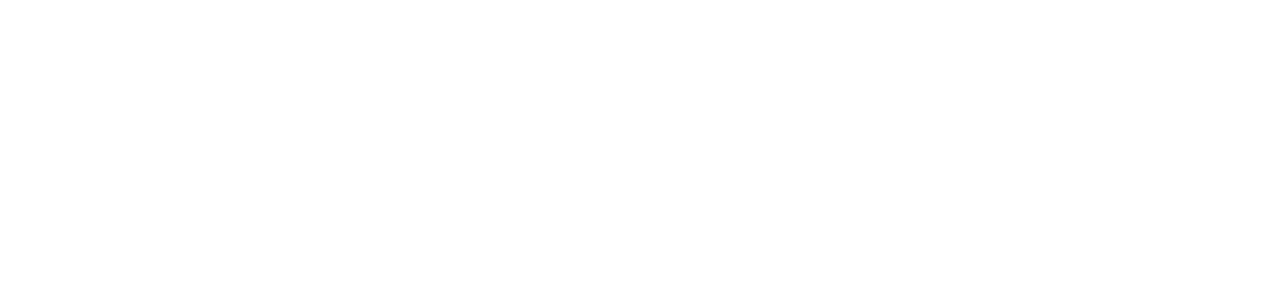
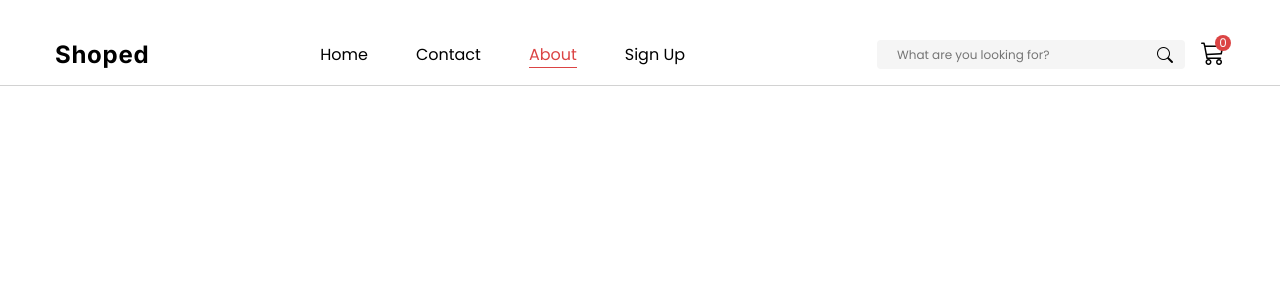
Before and after one commit to milhamfirmansyah/ecommerce-project, a React (Vite) app: page /about in a window 1280 px wide. Before the commit this address had no page. Shown: the top 300 px of the page. Built offline with nearby package versions, Linux system fonts and the light colour scheme.

Commit message:
add contact, about, sign up pages

```diff
--- a/src/App.jsx
+++ b/src/App.jsx
@@ -3,6 +3,9 @@ import './App.css'
 import Home from './pages/Home'
 import Cart from './pages/Cart'
 import Details from './pages/Details'
+import Contact from './pages/Contact'
+import About from './pages/About'
+import SignUp from './pages/SignUp'
 
 function App() {
 
@@ -13,6 +16,9 @@ function App() {
           <Route path='/' element={<Home/>}/>
           <Route path='cart' element={<Cart/>}/>
           <Route path='details' element={<Details/>}/>
+          <Route path='contact' element={<Contact/>}/>
+          <Route path='about' element={<About/>}/>
+          <Route path='sign-up' element={<SignUp/>}/>
         </Routes>
       </BrowserRouter>
     </>
--- a/src/components/Navbar.jsx
+++ b/src/components/Navbar.jsx
@@ -1,8 +1,22 @@
 import React from 'react';
 import { NavLink } from 'react-router-dom';
-import '../styles/navbar.css'
+import '../styles/navbar.css';
+import '../App.css'
+import { useState, useRef } from 'react';
 
 function Navbar() {
+  const [isSearchIconVisible, setSearchIconVisible] = useState(true);
+  const inputRef = useRef(null);
+
+  const toggleSearchIcon = () => {
+    setSearchIconVisible(false);
+    inputRef.current.focus();
+  };
+
+  const handleInputBlur = () => {
+    setSearchIconVisible(true);
+  };
+
   return (
     <div className="nav-wrapper">
       <div className="nav-container">
@@ -12,22 +26,23 @@ function Navbar() {
 
         <div className="nav-center">
           <NavLink to="/">Home</NavLink>
-          <NavLink to="contact">Contact</NavLink>
-          <NavLink to="about">About</NavLink>
-          <NavLink to="sign-up">Sign Up</NavLink>
+          <NavLink to="/contact">Contact</NavLink>
+          <NavLink to="/about">About</NavLink>
+          <NavLink to="/sign-up">Sign Up</NavLink>
         </div>
 
         <div className="nav-right">
           <div className="search-input">
-            <div className="search-icon">
-              <i class="bi bi-search"></i>
+            <input type="search" placeholder="What are you looking for?" ref={inputRef} onBlur={handleInputBlur} />
+            <div className="search-icon" onClick={toggleSearchIcon}>
+              {isSearchIconVisible && <i className="bi bi-search"></i>}
             </div>
-            <input type="search" placeholder="What are you looking for?" />
           </div>
+
           <div className="cart-icon">
             <i class="bi bi-cart3"></i>
             <div className="cart-count">
-                <div>0</div>
+              <div>0</div>
             </div>
           </div>
         </div>
--- /dev/null
+++ b/src/pages/About.jsx
@@ -0,0 +1,12 @@
+import React from 'react'
+import Navbar from '../components/Navbar'
+
+function About() {
+  return (
+    <div>
+        <Navbar/>
+    </div>
+  )
+}
+
+export default About
--- /dev/null
+++ b/src/pages/Contact.jsx
@@ -0,0 +1,12 @@
+import React from 'react';
+import Navbar from '../components/Navbar';
+
+function Contact() {
+  return (
+    <div>
+      <Navbar />
+    </div>
+  );
+}
+
+export default Contact;
--- /dev/null
+++ b/src/pages/SignUp.jsx
@@ -0,0 +1,12 @@
+import React from 'react'
+import Navbar from '../components/Navbar'
+
+function SignUp() {
+  return (
+    <div>
+        <Navbar/>
+    </div>
+  )
+}
+
+export default SignUp
--- a/src/styles/navbar.css
+++ b/src/styles/navbar.css
@@ -1,7 +1,8 @@
 .nav-wrapper {
   width: 100%;
   padding: 40px 0 16px 0;
-  border-bottom: 1.6px solid #f5f5f5;
+  border-bottom: 1px solid #d2d2d2;
+  position: fixed;
 }
 
 .nav-container {
@@ -36,6 +37,11 @@
   color: #000;
 }
 
+.active {
+  border-bottom: 1.6px solid #db4444 !important;
+  color: #db4444 !important;
+}
+
 .nav-right {
   display: flex;
   gap: 16px;
@@ -47,11 +53,22 @@
 }
 
 .search-input input {
-  padding: 7px 70px 7px 20px;
+  padding: 7px 20px 7px 20px;
   border-radius: 4px;
   background-color: #f5f5f5;
-  width: 258px;
+  width: 308px;
   border: none;
+}
+
+.search-input input::placeholder {
+  font-family: Poppins;
+  font-size: 12px;
+  font-style: normal;
+  font-weight: 400;
+}
+
+.search-input input:focus + .search-icon i {
+  display: none;
 }
 
 .search-icon i {
```
Also changed, not shown: src/App.css (indentation only).
